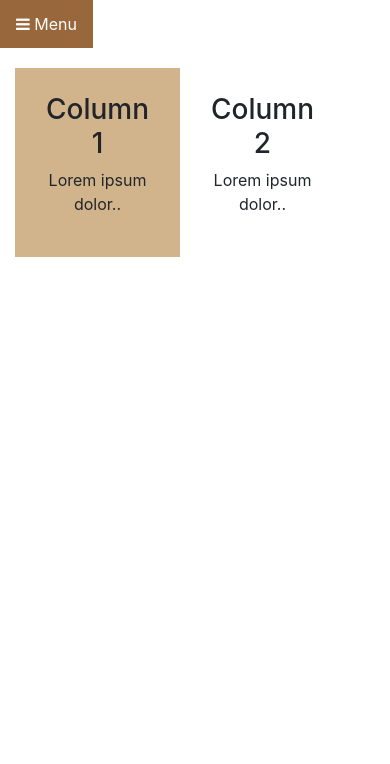
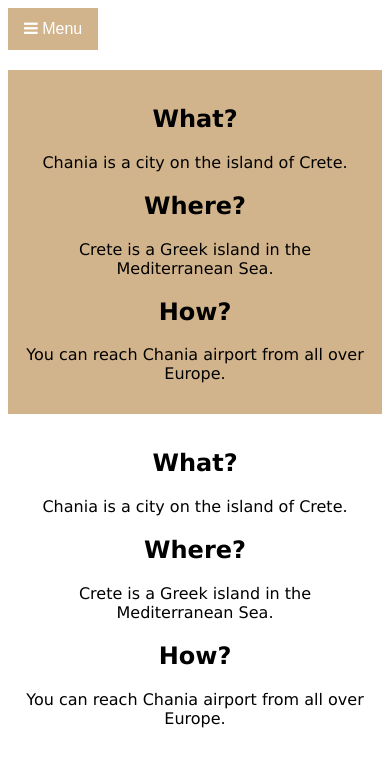
Before and after one commit to kohjiaying/musical-broccoli, a website: page index.html in a window 390 px wide. Drawn offline with nearby package versions, Linux system fonts and the light colour scheme.

Commit message:
{homepage} respond to mobile screen size changes

```diff
--- a/css/styles.css
+++ b/css/styles.css
@@ -125,35 +125,57 @@
   text-align: center;
 }
 
-.frame {
-    width: 100%;
-    overflow: auto;
-}
-.left {
-    display: table-cell;
-}
-.left .color-wrap {
-}
-.right {
-    display: table-cell;
-    width: 200px;
-    vertical-align: top;
-}
-.right .color-wrap {
-    display: inline-block;
+* {
+  box-sizing: border-box;
 }
 
+.row::after {
+  content: "";
+  clear: both;
+  display: block;
+}
+
+[class*="col-"] {
+  float: left;
+  padding: 15px;
+}
+
+html {
+  font-family: "Lucida Sans", sans-serif;
+}
+
+.header {
+  background-color: #9933cc;
+  color: #ffffff;
+  padding: 15px;
+}
+
+.aside {
+  background-color: #33b5e5;
+  padding: 15px;
+  color: #ffffff;
+  text-align: center;
+  font-size: 14px;
+  box-shadow: 0 1px 3px rgba(0,0,0,0.12), 0 1px 2px rgba(0,0,0,0.24);
+}
+
+/* For desktop: */
+.col-1 {width: 8.33%;}
+.col-2 {width: 16.66%;}
+.col-3 {width: 25%;}
+.col-4 {width: 33.33%;}
+.col-5 {width: 41.66%;}
+.col-6 {width: 50%;}
+.col-7 {width: 58.33%;}
+.col-8 {width: 66.66%;}
+.col-9 {width: 75%;}
+.col-10 {width: 83.33%;}
+.col-11 {width: 91.66%;}
+.col-12 {width: 100%;}
+
 @media only screen and (max-width: 768px) {
-    .left {
-        display: block;
-    }
-    .right {
-        display: block;
-        width: auto;
-    }
-    .right .color-wrap {
-        display: block;
-        width: auto;
-        color: yellow;
-    }
+  /* For mobile phones: */
+  [class*="col-"] {
+    width: 100%;
+  }
 }
--- a/index.html
+++ b/index.html
@@ -5,12 +5,9 @@
     <!-- Required meta tags always come first -->
     <meta charset="utf-8">
     <meta name="viewport" content="width=device-width, initial-scale=1, shrink-to-fit=no">
-     <meta http-equiv="x-ua-compatible" content="ie=edge">
+    <meta http-equiv="x-ua-compatible" content="ie=edge">
 
-    <!-- Bootstrap CSS -->
-    <link rel="stylesheet" href="node_modules/bootstrap/dist/css/bootstrap.min.css">
     <link rel="stylesheet" href="node_modules/font-awesome/css/font-awesome.min.css">
-    <link rel="stylesheet" href="node_modules/bootstrap-social/bootstrap-social.css">
     <link href="css/styles.css" rel="stylesheet">
 
 </head>
@@ -44,19 +41,28 @@
 	<!-- Element to open the sidenav -->
 	<button id="mySidenavbtn" onclick="openNav()"><i class="fa fa-bars"></i> Menu</button>
 
-	<div id='main' class="container-fluid">
+	<div id='main'>
 	<!-- Add all page content inside this div if you want the side nav to push page content to the right (not used if you only want the sidenav to sit on top of the page -->
-	<div id="welcome" class="container-fluid">
-	  <div class="row frame">
-		<div  class="left col brownhalf">
-		  <h3>Column 1</h3>
-		  <p>Lorem ipsum dolor..</p>
-		</div>
-		<div class="right col whitehalf">
-		  <h3>Column 2</h3>
-		  <p>Lorem ipsum dolor..</p>
-		</div>
+	<div class="row">
+
+	  <div class="col-6 brownhalf">
+		<h2>What?</h2>
+		  <p>Chania is a city on the island of Crete.</p>
+		  <h2>Where?</h2>
+		  <p>Crete is a Greek island in the Mediterranean Sea.</p>
+		  <h2>How?</h2>
+		  <p>You can reach Chania airport from all over Europe.</p>
 	  </div>
+
+	  <div class="col-6 right whitehalf">
+		  <h2>What?</h2>
+		  <p>Chania is a city on the island of Crete.</p>
+		  <h2>Where?</h2>
+		  <p>Crete is a Greek island in the Mediterranean Sea.</p>
+		  <h2>How?</h2>
+		  <p>You can reach Chania airport from all over Europe.</p>
+	  </div>
+
 	</div>
 
 	</div>
@@ -64,7 +70,6 @@
     <!-- jQuery first, then Popper.js, then Bootstrap JS. -->
     <script src="node_modules/jquery/dist/jquery.slim.min.js"></script>
     <script src="node_modules/popper.js/dist/umd/popper.min.js"></script>
-    <script src="node_modules/bootstrap/dist/js/bootstrap.min.js"></script>
     <script>
         $(document).ready(function(){
             $('[data-toggle="tooltip"]').tooltip();
```
